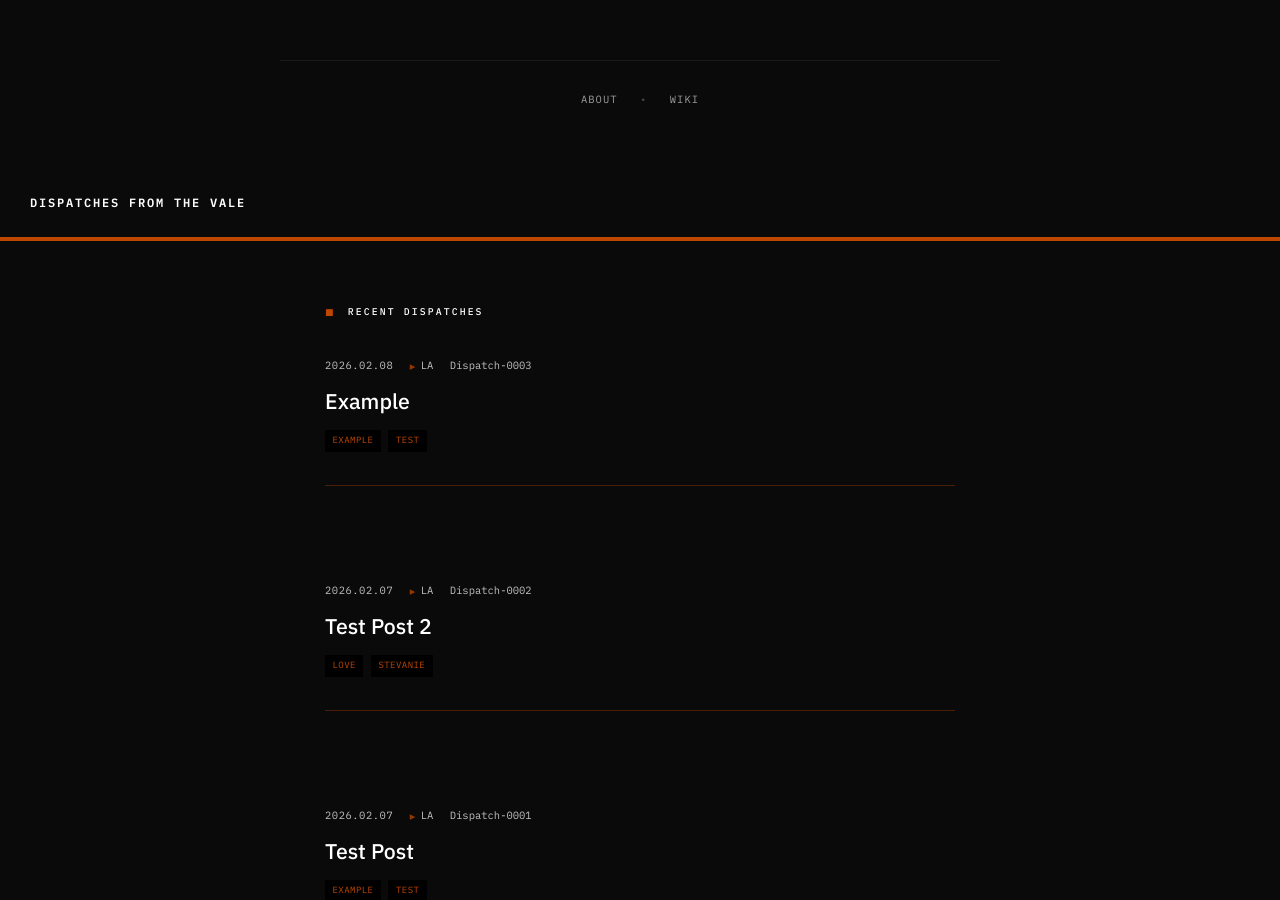
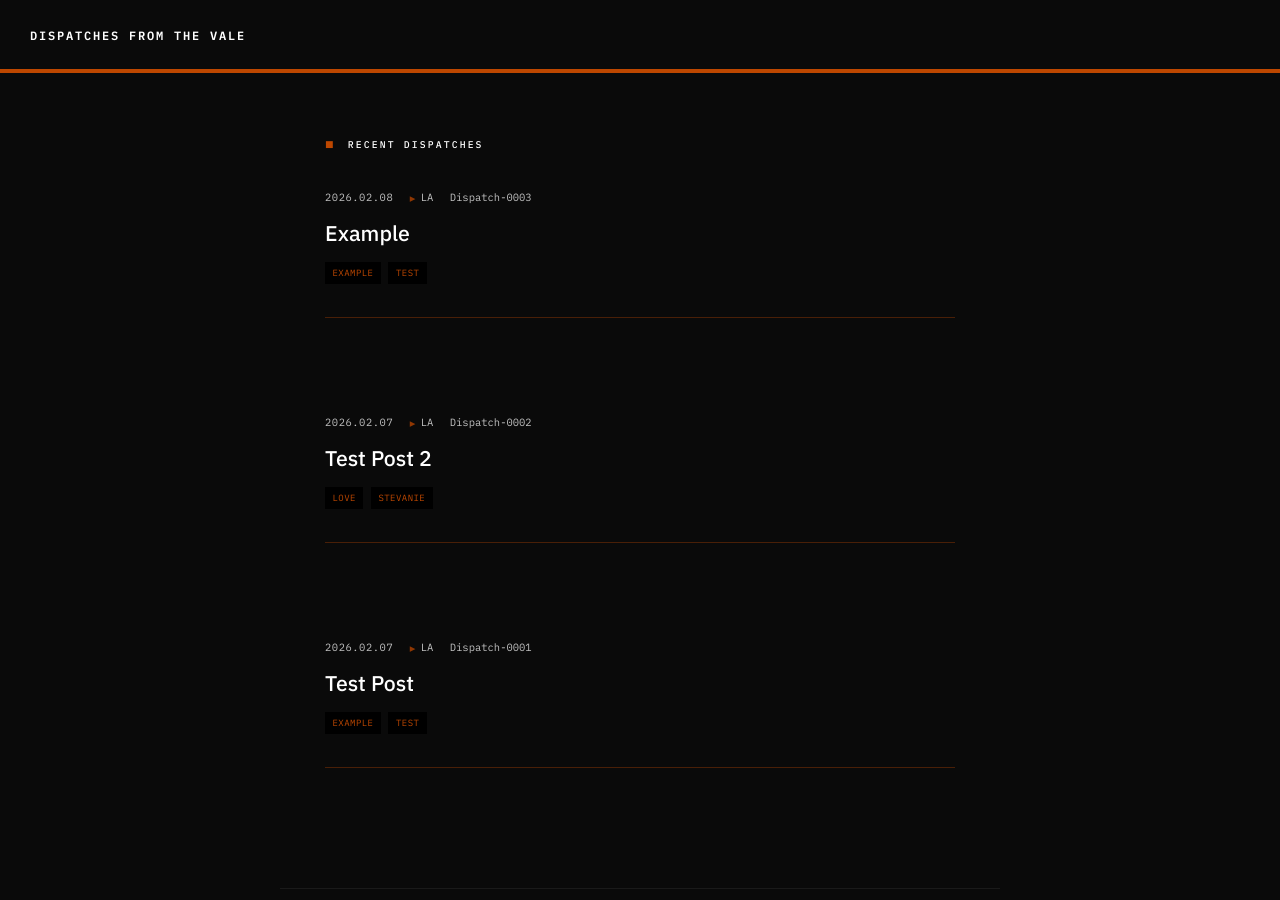
Before and after one commit to valeobserver/dispatches-from-the-vale, a Jekyll site: the page built from index.html, in a window 1280 px wide and 900 px high. Built offline with Jekyll 4.4.1, drawn with Linux system fonts in a browser that asks for light colours.

Commit message:
Update default.html

```diff
--- a/_layouts/default.html
+++ b/_layouts/default.html
@@ -187,20 +187,6 @@
        }
     </style>
 </head>
-
-<footer style="max-width: 720px; margin: 4rem auto 2rem; padding: 2rem 3rem 2rem; border-top: 1px solid rgba(91, 91, 91, 0.2); text-align: center;">
-    <div style="font-family: var(--mono); font-size: 0.7rem; letter-spacing: 0.1em; color: var(--fg-dim); opacity: 0.6;">
-        <a href="/about" style="color: var(--fg-dim); text-decoration: none; transition: color 0.3s;">ABOUT</a>
-        <span style="margin: 0 1rem; opacity: 0.4;">•</span>
-        <a href="https://your-notion-wiki-url.notion.site" target="_blank" style="color: var(--fg-dim); text-decoration: none; transition: color 0.3s;">WIKI</a>
-    </div>
-</footer>
-
-<style>
-footer a:hover {
-    color: var(--accent) !important;
-}
-</style>
 <body>
 
 <header>
```
